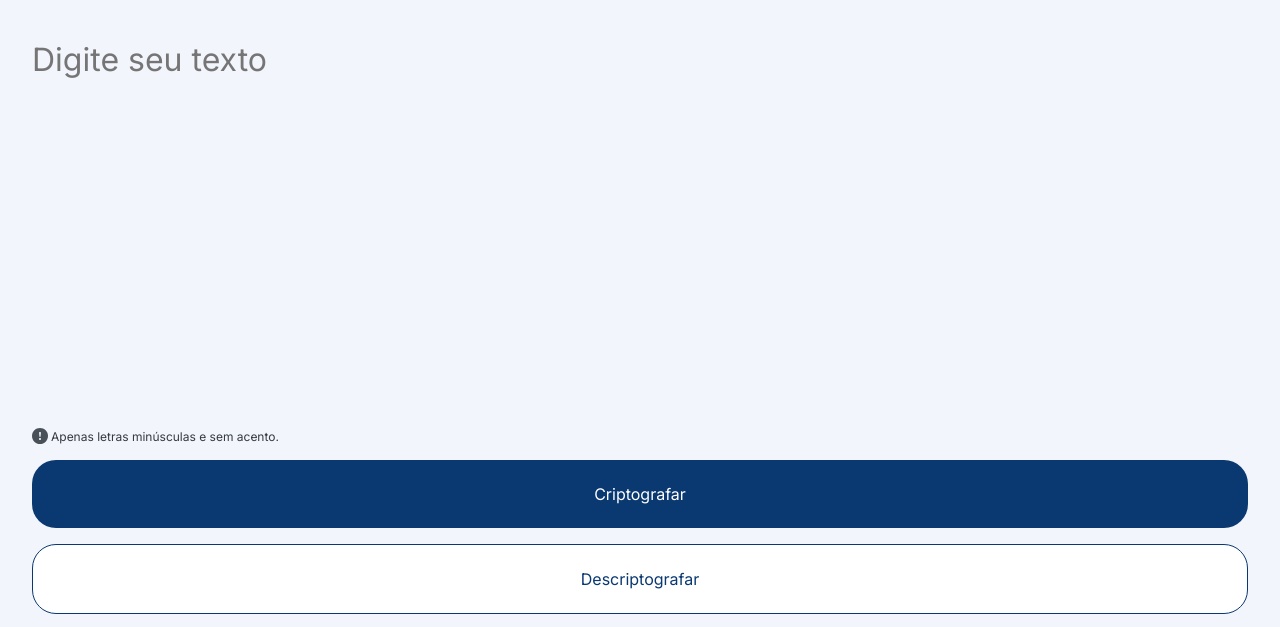
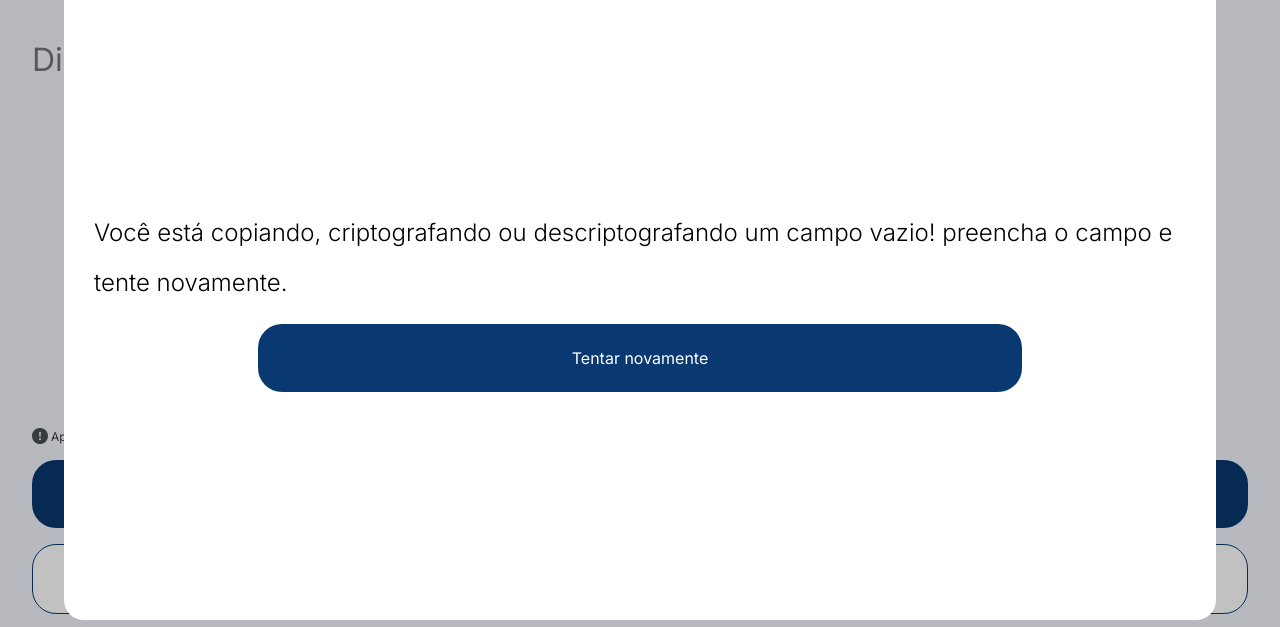
Before and after one commit to Borsatole/Decodificador, a plain HTML site: page index.html in a window 1280 px wide. Shown: the part 100-727 px from the top of the page. Drawn offline with nearby package versions, Linux system fonts and the light colour scheme.

Commit message:
criação de modal de erro

```diff
--- a/estilos/responsividade.css
+++ b/estilos/responsividade.css
@@ -31,6 +31,21 @@
         max-width: 400px;
     }
 
+    #modal_erro .caixabranca h1 {
+        width: 80%;
+    }
+
+
+    #modal_erro .caixabranca .img_erro {
+        display: flex;
+        width: 50%;
+    }
+
+    #modal_erro .caixabranca .img_erro img {
+        display: block;
+        max-width: 600px;
+    }
+
 }
 
 /* Extra large devices (large laptops and desktops, 1200px and up) */
--- a/estilos/style.css
+++ b/estilos/style.css
@@ -190,3 +190,69 @@ main {
 .linguagens .bxl-javascript {
     color: #D6BB32;
 }
+
+#modal_erro {
+    position: fixed;
+    display: none;
+    align-items: center;
+    justify-content: center;
+    z-index: 1;
+    background-color: rgba(0, 0, 0, 0.242);
+    height: 100vh;
+    width: 100vw;
+
+
+}
+
+#modal_erro .caixabranca {
+    background-color: #fff;
+    width: 90%;
+    height: 80%;
+    border-radius: 20px;
+    padding: 30px;
+    display: flex;
+    justify-content: center;
+    align-items: center;
+
+}
+
+#modal_erro .caixabranca .texto {
+    display: flex;
+    flex-direction: column;
+    align-items: center;
+    justify-content: center;
+}
+#modal_erro .caixabranca .img_erro {
+    display: none;
+}
+
+#modal_erro .caixabranca h1 {
+    font-weight: 300;
+    line-height: 50px;
+}
+
+#modal_erro .caixabranca button {
+    margin-top: 1.0rem;
+    padding: 1.5rem;
+    text-align: center;
+    font-size: 1rem;
+    border-radius: 1.5rem;
+    background-color: var(--azul);
+    color: white;
+    border: none;
+    cursor: pointer;
+    width: 70%;
+
+}
+
+#modal_erro .caixabranca button:hover {
+
+    background-color: var(--cinza);
+    color: var(--azul);
+
+}
+
+#modal_erro .caixabranca img {
+    width: 100%;
+    display: none;
+}
--- a/index.html
+++ b/index.html
@@ -10,8 +10,24 @@
     <link href='https://unpkg.com/boxicons@2.1.4/css/boxicons.min.css' rel='stylesheet'>
 </head>
 <body>
+    <div id="modal_erro">
+        <div class="caixabranca">
+            <section class="texto">
+            <h1>Você está copiando, criptografando ou descriptografando um campo vazio! preencha o campo e tente novamente.</h1>
+
+            <button id="tentenovamente">Tentar novamente</button>
+            </section>
+
+            <section class="img_erro">
+            <img src="img/Erro.svg" alt="">
+            </section>
+        </div>
+    </div>
 
     <header><img class="logo_alura" src="img/logo_alura.svg" alt="Logo da alura"></header>
+
+
+
     <main>
         <section class="input">
 
--- a/script/app.js
+++ b/script/app.js
@@ -1,20 +1,9 @@
-// Challenger Alura!
-
-// As "chaves" de criptografia que utilizaremos são:
-// A letra "a" é convertida para "ai"
-// A letra "e" é convertida para "enter"
-// A letra "i" é convertida para "imes"
-// A letra "o" é convertida para "ober"
-// A letra "u" é convertida para "ufat"
-
-
-
 function criptografar () {
 
     let textarea = document.getElementById('text_area')
     let escrita_usuario = textarea.value;
 
-    if (escrita_usuario == "") {alert("Não há texto para criptografar")} else {
+    if (escrita_usuario == "") {abrir_modal_erro()} else {
     let criptografado = escrita_usuario.replaceAll("i","imes").replaceAll("a","ai").replaceAll("e","enter").replaceAll("o","ober").replaceAll("u","ufat");
 
     textarea.value = criptografado;
@@ -26,7 +15,7 @@ function descriptografar () {
     let textarea = document.getElementById('text_area');
     let escrita_usuario = textarea.value ;
 
-    if (escrita_usuario == "") {alert("Não há texto para descriptografar")} else {
+    if (escrita_usuario == "") {abrir_modal_erro()} else {
     let descriptografado = escrita_usuario.replaceAll("ai","a").replaceAll("enter","e").replaceAll("imes","i").replaceAll("ober","o").replaceAll("ufat","u");
 
     textarea.value = descriptografado;
@@ -37,7 +26,22 @@ async function copiar () {
     let textarea = document.getElementById('text_area')
     let escrita_usuario = document.getElementById('text_area').value;
 
+    if (escrita_usuario == "") {abrir_modal_erro()} else{
     await navigator.clipboard.writeText(escrita_usuario);
     alert("Texto copiado");
+}
+}
 
+var modal = document.getElementById("modal_erro");
+var btn_fechar = document.getElementById("tentenovamente");
+
+btn_fechar.addEventListener("click",fechar_modal_erro)
+
+function fechar_modal_erro() {
+    modal.style.display = "none";
 }
+
+function abrir_modal_erro() {
+    modal.style.display = "flex";
+}
+abrir_modal_erro()
```
Also changed, not shown: img/Erro.svg (added).
